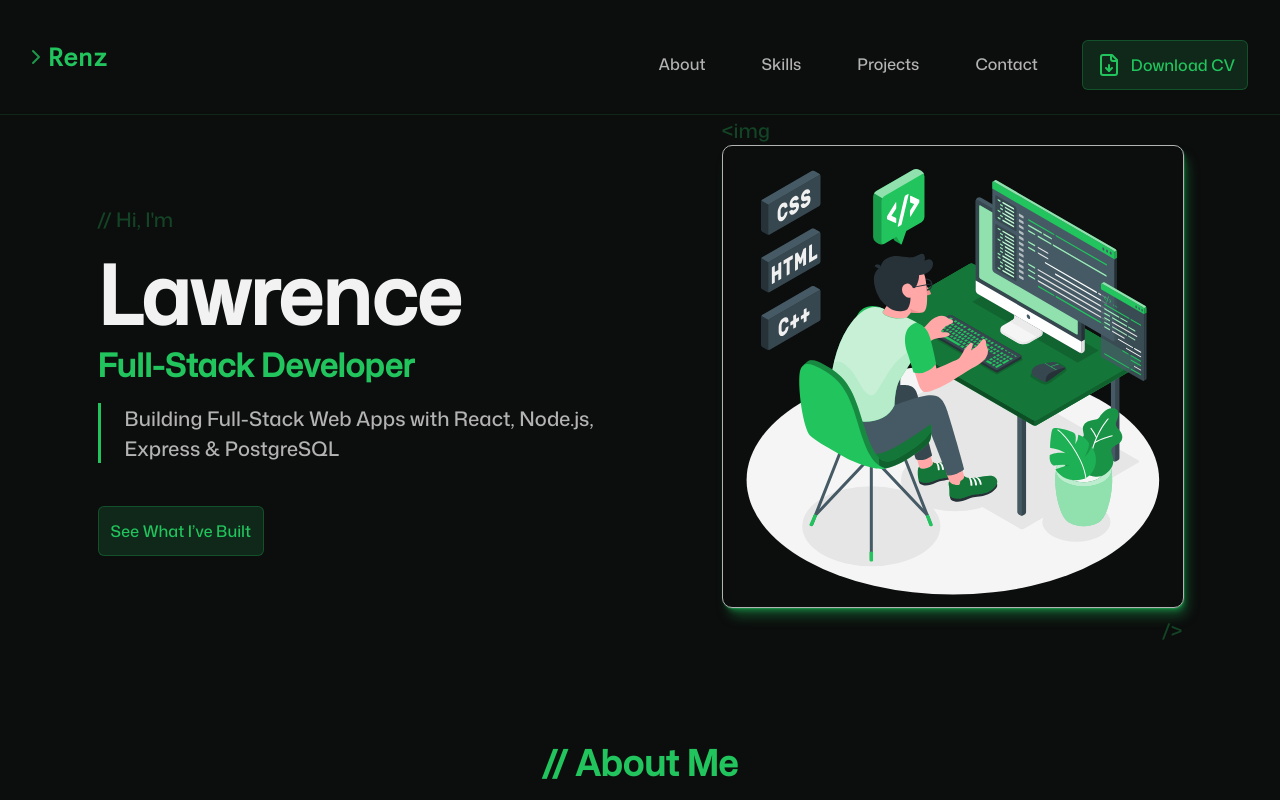
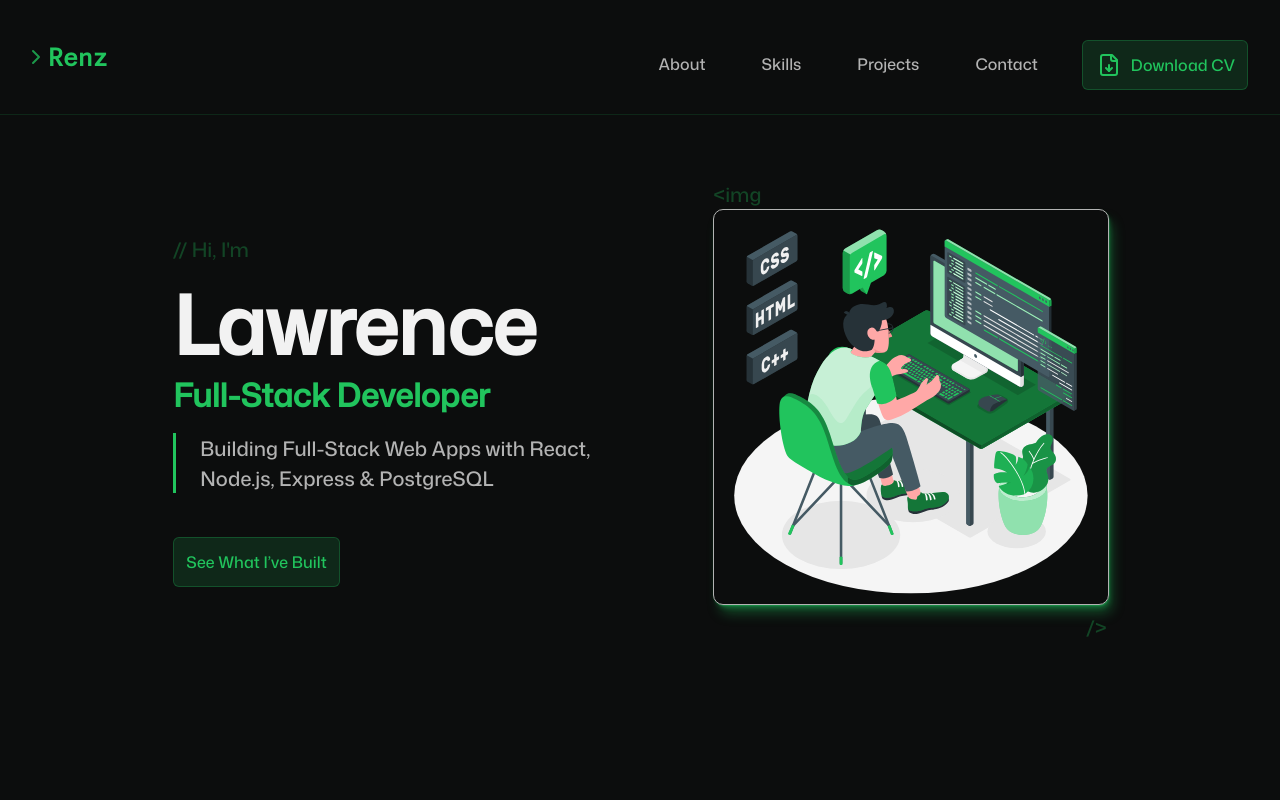
Before and after one commit to lawrence-ruscia/homepage, a React (Vite) app: page / in a window 1280 px wide. Shown: the top 800 px of the page. Built offline with nearby package versions, Linux system fonts and the light colour scheme.

Commit message:
style: improve main layout spacing, make it more fluid

```diff
--- a/src/assets/styles/Hero.module.css
+++ b/src/assets/styles/Hero.module.css
@@ -1,6 +1,8 @@
 .hero {
   display: flex;
   flex-direction: column-reverse;
+
+  margin-block: var(--space-section);
 }
 
 .header {
--- a/src/assets/styles/global.css
+++ b/src/assets/styles/global.css
@@ -149,8 +149,9 @@ body {
   flex-direction: column;
   justify-content: center;
 
-  padding-inline: clamp(1rem, 5vw, 4rem);
+  padding-inline: clamp(1rem, 5vw, 6rem);
   margin-inline: auto;
+  max-width: 80ch;
 }
 
 /* Tablet */
```
